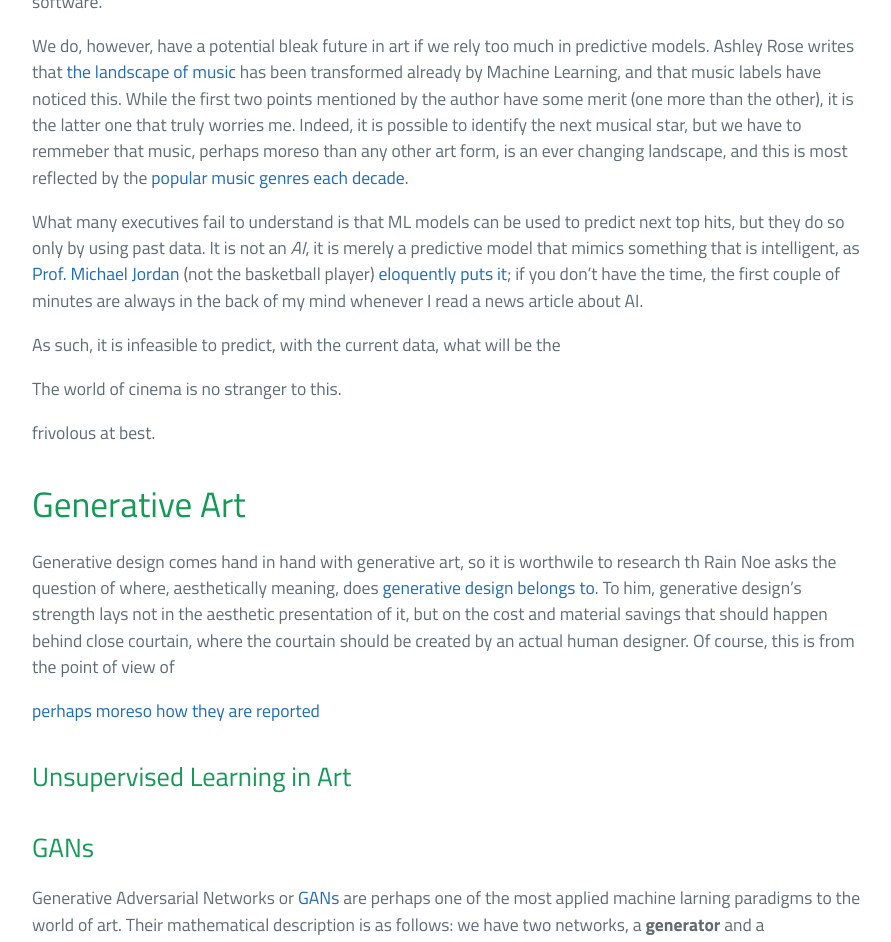
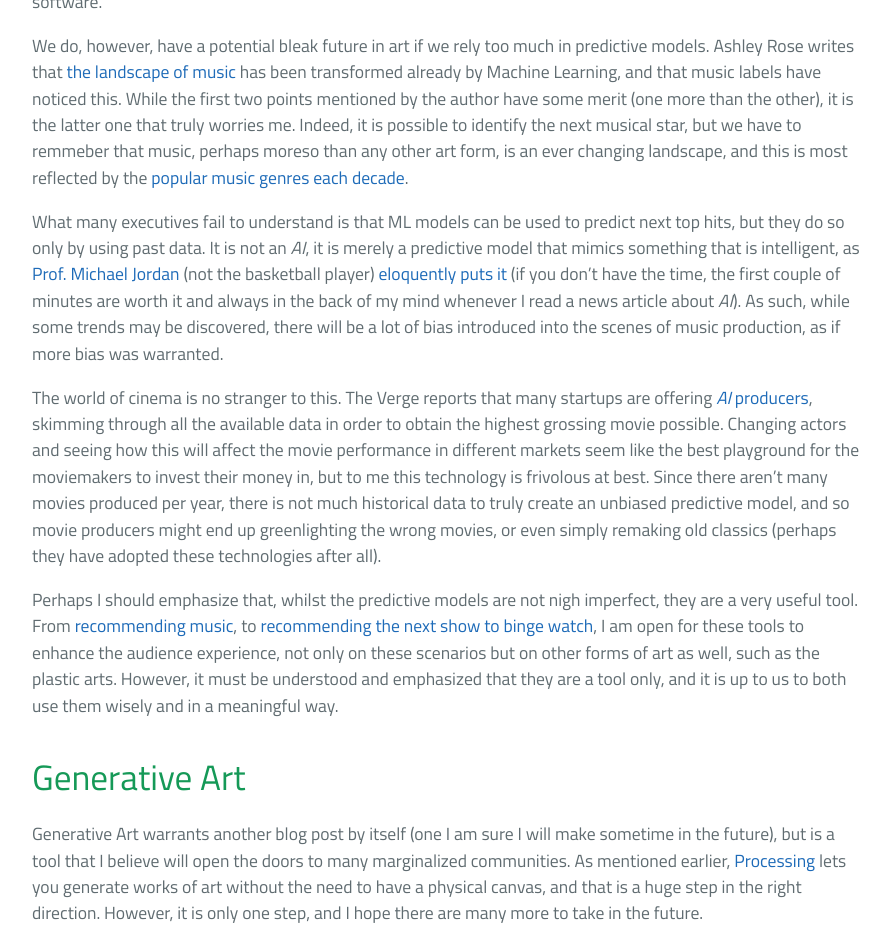
Before and after one commit to PDillis/pdillis.github.io, a Jekyll site: the page built from _posts/2019-07-14-UnsupervisingArt.markdown, in a window 1280 px wide and 1400 px high, scrolled down 1776 px. Shown: the top 942 px of the window, without its empty margins (192-1083 px from the left). Built offline with Jekyll 4.4.1, drawn with Linux system fonts in a browser that asks for light colours; formulas are drawn with MathJax 3; comment, search, counter and statistics services are not loaded; some of the changed text lies outside the part shown.

Commit message:
Update 2019-07-14-UnsupervisingArt.markdown

```diff
--- a/_posts/2019-07-14-UnsupervisingArt.markdown
+++ b/_posts/2019-07-14-UnsupervisingArt.markdown
@@ -21,36 +21,44 @@
 
 # The Future of Art
 
-But what exactly lies in the future of art? It is of course hard to tell with certainty, but one can speculate. In the excellent series [The Future of Art](https://www.artsy.net/series/artsy-editors-future-art/) by [Artsy](https://www.artsy.net/), we are given the perspective of what the future entails for art from the point of view of different members of the art community. The latest video by [Simon Denny](http://simondenny.net/) delves into the [role of technology](https://www.artsy.net/series/artsy-editors-future-art/artsy-editorial-future-art-simon-denny) , and how the curating part of art will most likely be democratized, to much dismay to Mario Vargas Llosa. [Carrie Mae Weems](http://carriemaeweems.net/) sees the positive light of this, as [this democratization of art will give voice to those who haven't been able to participate](https://www.artsy.net/series/artsy-editors-future-art/artsy-editors-future-art-carrie-mae-weems) in something as elite (even elitist) as art. Specifically, marginalized societies as well as marginalized people such as women of color, and she wishes only to be able to be able to see this in the coming years.
+But what exactly lies in the future of art? It is of course hard to tell with certainty, but one can speculate and perhaps zone in . In the excellent series [The Future of Art](https://www.artsy.net/series/artsy-editors-future-art/) by [Artsy](https://www.artsy.net/), we are given the perspective of what the future entails for art from the point of view of different members of the art community. The latest video by [Simon Denny](http://simondenny.net/) delves into the [role of technology](https://www.artsy.net/series/artsy-editors-future-art/artsy-editorial-future-art-simon-denny) , and how the curating part of art will most likely be democratized, to much dismay to Mario Vargas Llosa. [Carrie Mae Weems](http://carriemaeweems.net/) sees the positive light of this, as [this democratization of art will give voice to those who haven't been able to participate](https://www.artsy.net/series/artsy-editors-future-art/artsy-editors-future-art-carrie-mae-weems) in something as elite (even elitist) as art. Specifically, marginalized societies as well as marginalized people such as women of color, and she wishes only to be able to be able to see this in the coming years.
 
 [Marcel Dzama](https://www.davidzwirner.com/artists/marcel-dzama) argues that [classical forms of art such as painting and drawing won't disappear](https://www.artsy.net/series/artsy-editors-future-art/artsy-editors-future-art-marcel-dzama), and I agree: while the newest technologies create exciting, perhaps refreshign works of art, they won't compete with the old ways, only complement them as many other forms of art have done in the past. [Elizabeth Diller](https://www.paglen.com/) brings forth the [impact of time in works of art](https://www.artsy.net/series/artsy-editors-future-art/artsy-editors-future-art-elizabeth-diller): while some ideas can make sense in the moment they are thought, when they are actually executed (such as architecture), those ideas might not even make sense at all anymore. Indeed, any work of art is fixed in time, but their meaning is constantly evolving, both for the artist as well as the spectator. Finally, [Trevor Paglen](https://www.paglen.com/) [agrees with all these points](https://www.artsy.net/series/artsy-editors-future-art/artsy-editors-future-art-trevor-paglen), in that the art of the future won't be radically different than the art in the present and past. I would add that the thing that would most likely change is the medium of how the artist communicates his or her idea to the public, and that medium is being disrupted by computers and computer software.
 
 We do, however, have a potential bleak future in art if we rely too much in predictive models. Ashley Rose writes that [the landscape of music](https://www.entrepreneur.com/article/327781) has been transformed already by Machine Learning, and that music labels have noticed this. While the first two points mentioned by the author have some merit (one more than the other), it is the latter one that truly worries me. Indeed, it is possible to identify the next musical star, but we have to remmeber that music, perhaps moreso than any other art form, is an ever changing landscape, and this is most reflected by the [popular music genres each decade](http://www.thepeoplehistory.com/music.html).
 
-What many executives fail to understand is that ML models can be used to predict next top hits, but they do so only by using past data. It is not an *AI*, it is merely a predictive model that mimics something that is intelligent, as [Prof. Michael Jordan](https://people.eecs.berkeley.edu/~jordan/) (not the basketball player) [eloquently puts it](https://youtu.be/4inIBmY8dQI); if you don't have the time, the first couple of minutes are always in the back of my mind whenever I read a news article about AI.
+What many executives fail to understand is that ML models can be used to predict next top hits, but they do so only by using past data. It is not an *AI*, it is merely a predictive model that mimics something that is intelligent, as [Prof. Michael Jordan](https://people.eecs.berkeley.edu/~jordan/) (not the basketball player) [eloquently puts it](https://youtu.be/4inIBmY8dQI) (if you don't have the time, the first couple of minutes are worth it and always in the back of my mind whenever I read a news article about *AI*). As such, while some trends may be discovered, there will be a lot of bias introduced into the scenes of music production, as if more bias was warranted.
 
-As such, it is infeasible to predict, with the current data, what will be the
+The world of cinema is no stranger to this. The Verge reports that many startups are offering [*AI* producers](https://www.theverge.com/2019/5/28/18637135/hollywood-ai-film-decision-script-analysis-data-machine-learning), skimming through all the available data in order to obtain the highest grossing movie possible. Changing actors and seeing how this will affect the movie performance in different markets seem like the best playground for the moviemakers to invest their money in, but to me this technology is frivolous at best. Since there aren't many movies produced per year, there is not much historical data to truly create an unbiased predictive model, and so movie producers might end up greenlighting the wrong movies, or even simply remaking old classics (perhaps they have adopted these technologies after all).
 
-The world of cinema is no stranger to this. [](https://www.theverge.com/2019/5/28/18637135/hollywood-ai-film-decision-script-analysis-data-machine-learning)
-
-frivolous at best.
+Perhaps I should emphasize that, whilst the predictive models are not nigh imperfect, they are a very useful tool. From [recommending music](https://medium.com/s/story/spotifys-discover-weekly-how-machine-learning-finds-your-new-music-19a41ab76efe), to [recommending the next show to binge watch](https://uxplanet.org/netflix-binging-on-the-algorithm-a3a74a6c1f59), I am open for these tools to enhance the audience experience, not only on these scenarios but on other forms of art as well, such as the plastic arts. However, it must be understood and emphasized that they are a tool only, and it is up to us to both use them wisely and in a meaningful way.
 
 # Generative Art
 
+Generative Art warrants another blog post by itself (one I am sure I will make sometime in the future), but is a tool that I believe will open the doors to many marginalized communities. As mentioned earlier, [Processing](https://processing.org/) lets you generate works of art without the need to have a physical canvas, and that is a huge step in the right direction. However, it is only one step, and I hope there are many more to take in the future.
 
+Generative Design comes hand in hand with generative art, so it is worthwile to research what is being done and said in this field. Is Generative Design being used at all, and if so, is it worthwile or just a hype that is bound to die given the high bar that the human mind has for designed objects?
 
-Generative design comes hand in hand with generative art, so it is worthwile to research th Rain Noe asks the question of where, aesthetically meaning, does [generative design belongs to](https://www.core77.com/posts/89318/Where-Does-Generative-Design-Belong-Designers-Must-Decide). To him, generative design's strength lays not in the aesthetic presentation of it, but on the cost and material savings that should happen behind close courtain, where the courtain should be created by an actual human designer. Of course, this is from the point of view of
+Rain Noe asks the question of where, aesthetically meaning, does [generative design belongs to](https://www.core77.com/posts/89318/Where-Does-Generative-Design-Belong-Designers-Must-Decide). To him, generative design's strength lays not in the aesthetic presentation of it, but on the cost and material savings that should happen behind close courtain, where the courtain should be created by an actual human designer. The teams of Autodesk and Aribus [seem to agree](https://www.autodesk.com/customer-stories/airbus), as they have designed lattice structures for the partition frames in the Airbus concept plane that is both lightweight and strong, basically saving valuable resources, but still tried to keep this design hidden from the passengers somewhat.
 
-[perhaps moreso how they are reported](https://hyperallergic.com/391059/humans-prefer-computer-generated-paintings-to-those-at-art-basel/)
+<div class="imgcap">
+<img src="https://user-images.githubusercontent.com/24496178/61199133-09236600-a69a-11e9-8bae-404eca3a2e95.png" alt="Silhouette score">
+<div class="container"><p><b>Two rims found in Rain Noe's article, one generated and the other desgined by a human. Which would you prefer?</b></p></div>
+</div>
+
+There is nothing wrong with this stance, but I believe that more can be done with Generative Design than simply limiting it to *small* objects. What if we let a generative algorithm design, with the appropriate constraints, the highways between cities or even a whole city layout? We don't actually need to hold the object being designed with our own hands in order to appreciate its beauty or usefullness, so perhaps we need to set this paradigm loose.
+
+As a final note, I feel that there is frustration in Generative Art and Design on how this field is being reported, especially on the topic of who is the actual artist (the programmer or the machine), or even if it is [more appealing](https://hyperallergic.com/391059/humans-prefer-computer-generated-paintings-to-those-at-art-basel/) than human generated art. This is folly, but only if nothing is known about this specific area, or perhaps there is no interest in learning. Time will tell whether or not the effort was worth it, but my prediction will be that it was.
 
 ## Unsupervised Learning in Art
 
+This brings me to the main title of this blog post (a clever wordplay if you will): we need to democratize the techniques found in Unsupervised Learning amongst the art community, nay, amongst the general audience, and quit trying to form clubs where only the elites can reside. Otherwise, we are back in the Renaissance, where certainly excellent art was being produced, but only by those who had both the talent and access to the right tools.
 
-
+Perhaps, in order to illustrate what can be achieved with these techniques, I will tell the tale of one of my latest endeavours, but for that I will need to delve a bit into a short summary of what techniques have been and are being used in the artworld.
 
 ## GANs
 
-Generative Adversarial Networks or [GANs](https://en.wikipedia.org/wiki/Generative_adversarial_network) are perhaps one of the most applied machine larning paradigms to the world of art. Their mathematical description is as follows: we have two networks, a **generator** and a **discriminator**, and they are playing a simple game. The generator must
+We begin our mini summary with Generative Adversarial Networks or [GANs](https://en.wikipedia.org/wiki/Generative_adversarial_network), which are perhaps one of the most applied machine larning paradigms to the world of art. Their mathematical description is as follows: we have two networks, a **generator** and a **discriminator**, and they are playing a simple game. The generator must
 
 $$ v (\mathbf{\theta}^{(g)}, \mathbf{\theta}^{(d)}) = \mathbb{E}_{\mathbf{x}\sim p_{\text{data}}} \log{(d(\mathbf{x}))} + \mathbb{E}_{\mathbf{x}\sim p_{\text{model}}} \log{(1-d(\mathbf{x}))} $$
 
```
Also changed, not shown: other parts of _posts/2019-07-14-UnsupervisingArt.markdown (+9 -9 lines).
